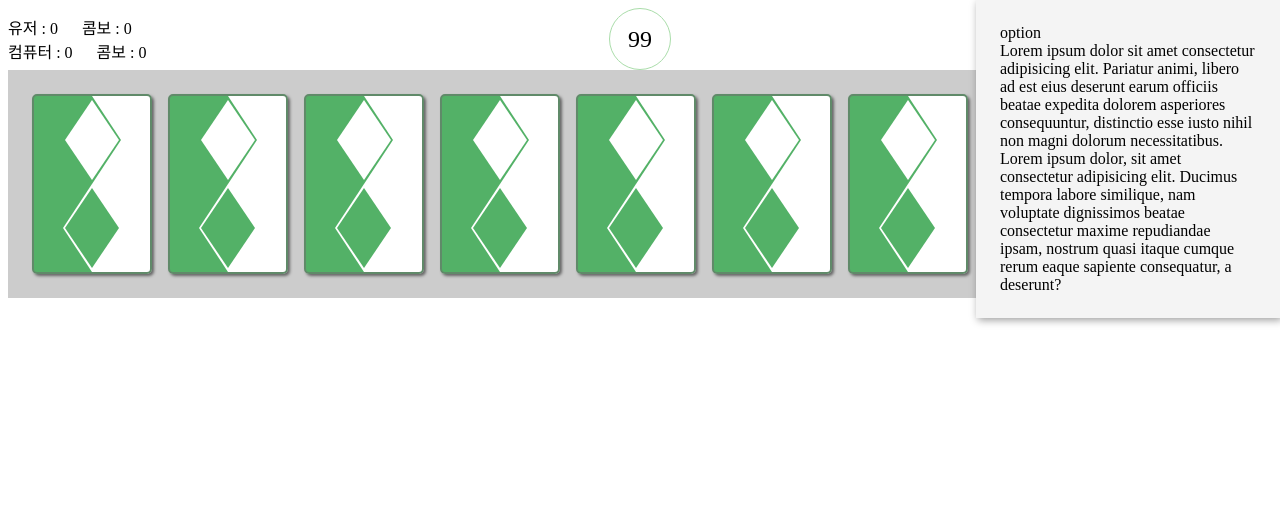
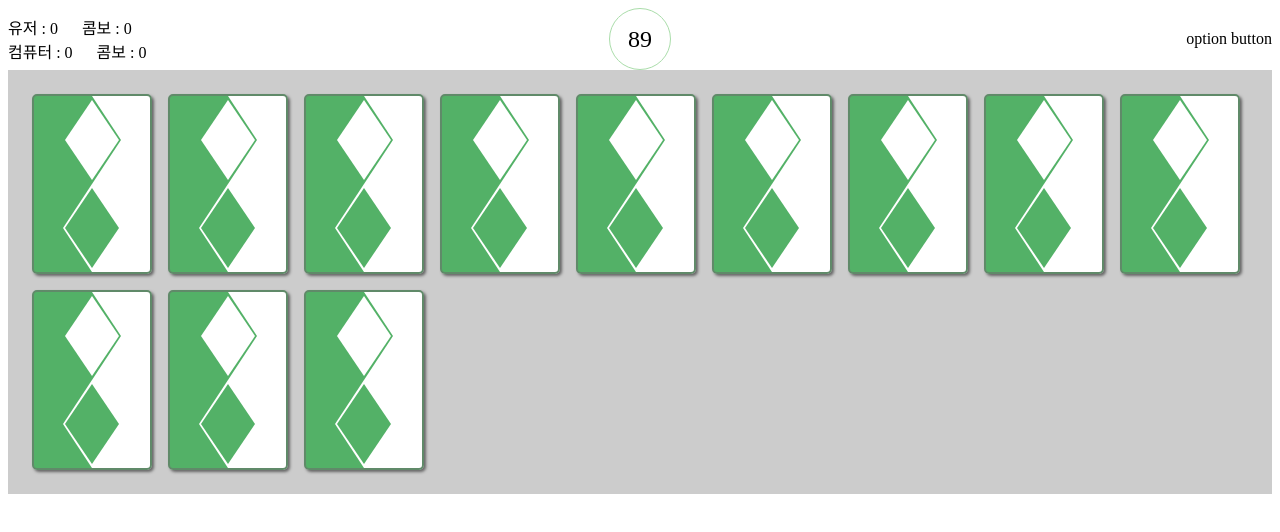
Before and after one commit to uauu89/cardMatch2, a React (Vite) app: page / in a window 1280 px wide. Shown: the top 532 px of the page. Built offline with nearby package versions, Linux system fonts and the light colour scheme.

Commit message:
wip layout

```diff
--- a/src/App.tsx
+++ b/src/App.tsx
@@ -8,7 +8,7 @@ function App() {
         <>
             <GameHUD />
             <GameBoard />
-            {true && <Settings />}
+            {false && <Settings />}
         </>
     )
 }
--- a/src/component/GameBoard/GameBoard.tsx
+++ b/src/component/GameBoard/GameBoard.tsx
@@ -1,3 +1,4 @@
+import { useState } from "react";
 import { useGameStore } from "../../store/gameStore";
 
 import Card from "./Card";
@@ -6,25 +7,72 @@ import "./gameBoard.css"
 
 export default function GameBoard(){
 
-    // const [cards_value, setCards_value] = useState<number[]>([1, 2, 3, 4, 5, 6]);
-    // const [cards_opend, setCards_opend] = useState<boolean[]>([false, false, false, false, false, false]);
-    // const [cards_matched, setCards_matched] = useState<boolean[]>([]);
-    // const [cards_selected, setCards_selected] = useState<number[]>([]);
-
-    // const openCard = (index: number) => {
-    //     setCards_opend(prev => {
-    //         const newState = [...prev];
-    //         newState[index] = true;
-    //         return newState;
-    //     })
-
-    // }
+    const [cards_value, setCards_value] = useState<number[]>([1, 1, 2, 2, 3, 3, 4, 4, 5, 5, 6, 6]);
+    const [cards_opend, setCards_opend] = useState<boolean[]>([false, false, false, false, false, false, false, false, false, false, false, false]);
+    const [cards_matched, setCards_matched] = useState<boolean[]>([]);
+    const [cards_selected, setCards_selected] = useState<number[]>([]);
 
 
-    const cards_value = useGameStore(state => state.cards_value);
-    const cards_opend = useGameStore(state => state.cards_opend);
+    /*
+        1. cards_value : 맞힌 카드는 -값으로 변경
+            matched state는 삭제
 
-    const changeCardState = useGameStore(state => state.changeCardState);
+        2-1. cards_opend에 선택한 카드의 index 값을 직접 저장 (예 : [3, 6])
+            selected state는 삭제
+            → com_memory state가 추가되어야 함
+
+        2-2. cards_opend state는 유지, true가 두 개일 때 카드 비교
+            → 현재 선택되어있는 카드 두 개는 식별할 수 있지만 과거 선택된 적이 있는 카드 기록은 못남김
+    */
+
+    /*
+        ※ 카드 값이 음수라면 카드 선택 함수 렌더링 안함
+
+        카드 선택시
+            1. 선택한 카드의 index를 cards_selected에 push
+
+            2. cards_selected의 개수 검사
+                - cards_selected.length === 2 라면
+                    1. 카드 선택 임시 차단
+                        1. wait state = true;
+                        - gameMode = vs 라면
+                            1. turn state를 변경
+
+                    2. cards_value[index1] === cards_value[index2] 검사
+                        - index1 === index2 라면
+                            1. cards_value[index1], cards_value[index2] 값에 *-1 로 업데이트
+                            2. 정답처리 프로세스 실행
+                        - index1 !== index2 라면
+                            1. 오답처리 프로세스 실행
+
+                    3. cards_selected 배열 초기화
+
+                    4. wait state = false
+
+
+
+
+    */
+    const changeCardState = (index: number) => {
+        setCards_opend(prev => {
+            const newState = [...prev];
+            newState[index] = true;
+            return newState;
+        })
+
+        console.log("selected number : ", cards_value[index]);
+
+        // setCards_selected(prev=>{
+
+        // })
+
+    }
+
+
+    // const cards_value = useGameStore(state => state.cards_value);
+    // const cards_opend = useGameStore(state => state.cards_opend);
+
+    // const changeCardState = useGameStore(state => state.changeCardState);
 
 
     return(
--- a/src/component/GameHUD/Timer.tsx
+++ b/src/component/GameHUD/Timer.tsx
@@ -1,10 +1,13 @@
+import { useState } from "react";
 import "./Timer.css"
 
 const Timer = ()=>{
 
+    const [time, setTime] = useState(89)
+
     return(
         <div className="Timer">
-            99
+            {time}
         </div>
     )
 }
```
